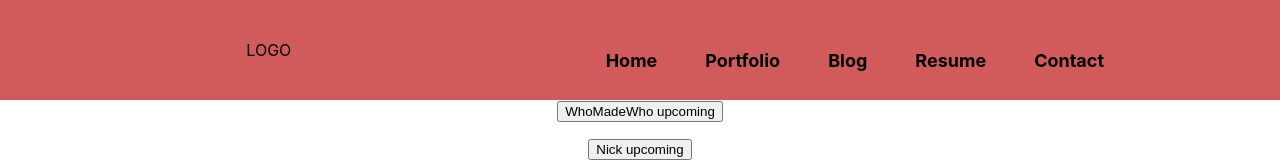
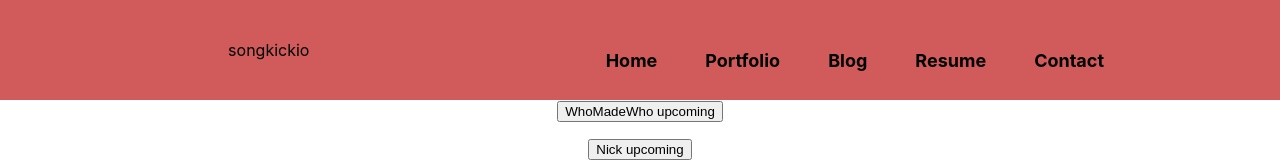
Before and after one commit to nickhericks/songkickio, a React (Create React App) app: page / in a window 1280 px wide. Shown: the top 162 px of the page. Built offline with nearby package versions, Linux system fonts and the light colour scheme.

Commit message:
Update logo text

```diff
--- a/src/components/Header.js
+++ b/src/components/Header.js
@@ -40,7 +40,7 @@ class Header extends Component {
     return (
       <header>
         <div className="header-container contain-960">
-          <div className="logo-container">LOGO</div>
+          <div className="logo-container">songkickio</div>
 
           <ul className="nav-container">
             {/* USE JAVASCRIPT TO PROGRAMMATICALLY BUILD OUT NAV */}
--- a/src/components/Home.js
+++ b/src/components/Home.js
@@ -60,7 +60,7 @@ class Home extends Component {
         </div>
 
         <div>
-          <button onClick={() => this.getUserUpcoming("nhericks")}>
+          <button onClick={() => this.getUserUpcoming('nhericks')}>
             Nick upcoming
           </button>
         </div>
```
